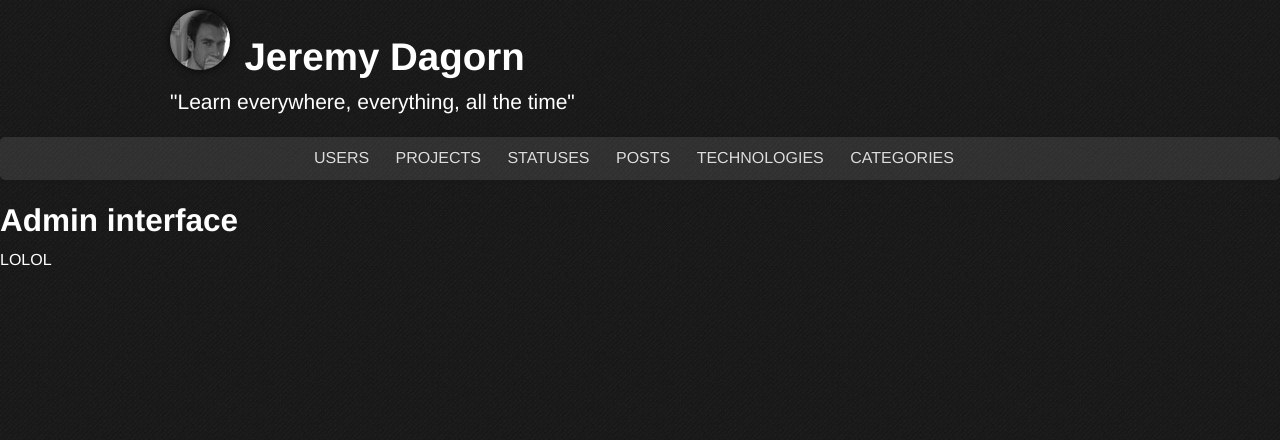
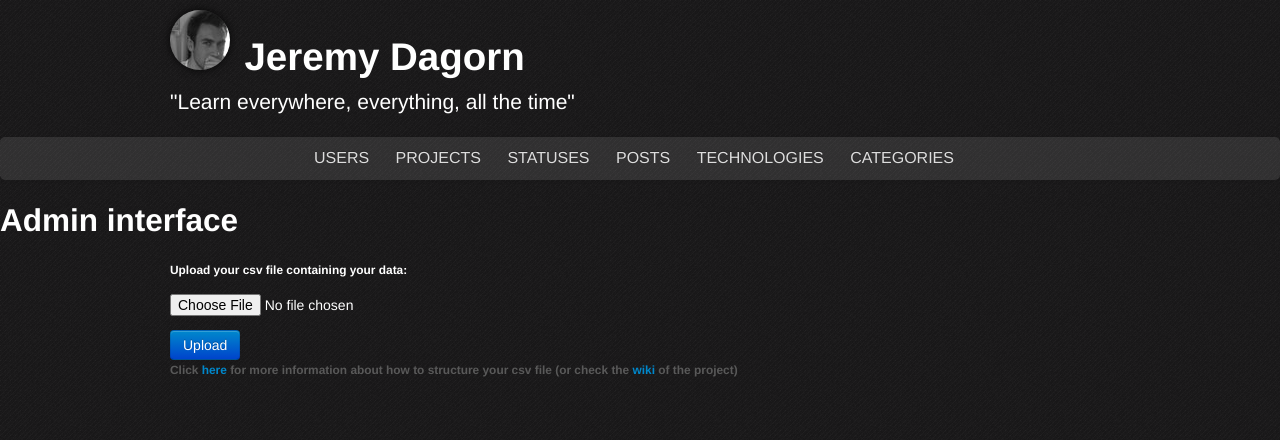
Before and after one commit to jrm2k6/jeremydagorn-blog, a Flask app: template templates/admin.html in a window 1280 px wide. Shown: the top 440 px of the page. Run offline with Flask 2, Linux system fonts and the light colour scheme; the template is opened without the code that fills it, so the values that code supplies are empty.

Commit message:
[installation] skeleton concerning uploading csv file for filling the database on installation

```diff
--- a/base.py
+++ b/base.py
@@ -227,5 +227,10 @@ def fetch_post(post_title):
     post_markdown = PostWithMarkdownContent(post, content_markdown)
     return render_template("post.html", post=post_markdown)
 
+
+@app.route('/upload_datafile', methods=['POST'])
+def upload_datafile():
+    return render_template("admin.html")
+
 if __name__ == '__main__':
     app.run(debug=True)
--- a/config.py
+++ b/config.py
@@ -5,5 +5,8 @@ basedir = os.path.abspath(os.path.dirname(__file__))
 SQLALCHEMY_DATABASE_URI = 'sqlite:///' + os.path.join(basedir, 'jdblog.db')
 SQLALCHEMY_MIGRATE_REPO = os.path.join(basedir, 'migrations')
 
+UPLOAD_FOLDER = '/installation/uploads'
+ALLOWED_EXTENSIONS = set(['csv'])
+
 SECRET = 'secret'
 USERNAME = 'admin'
--- /dev/null
+++ b/installation.py
@@ -0,0 +1,6 @@
+import os
+import sys
+import config
+
+def upload_filedata():
+	pass
--- a/static/css/admin.css
+++ b/static/css/admin.css
@@ -2,3 +2,6 @@ form textarea#content {
      width: 70%;
      height: 400px;
 }
+
+.container {
+}
--- a/templates/admin.html
+++ b/templates/admin.html
@@ -1,4 +1,13 @@
 {% extends "layout_admin.html" %}
 {% block body %}
-   LOLOL
+<div class="container">
+	<h6>Upload your csv file containing your data:<h6>
+	<form class="form-upload form-group" action="/upload_datafile" method=post enctype=multipart/form-data>
+		<p><input type=file name=file></p>
+	    <input type=submit class="btn btn-primary" value=Upload>
+	    <p class="help-block">
+	    	Click <a href="#">here</a> for more information about how to structure your csv file (or check the <a href="#">wiki</a> of the project)
+	    </p>
+  	</form>
+<div>
 {% endblock %}
```
